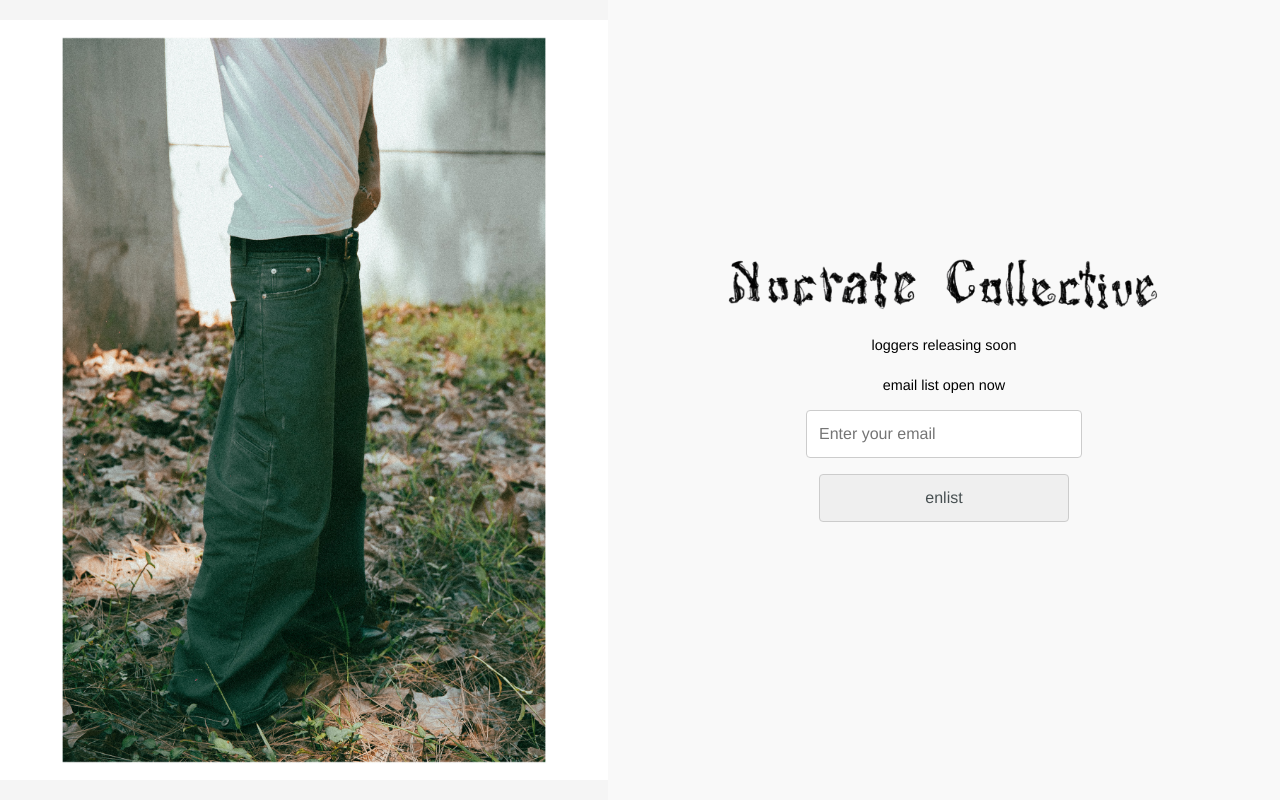
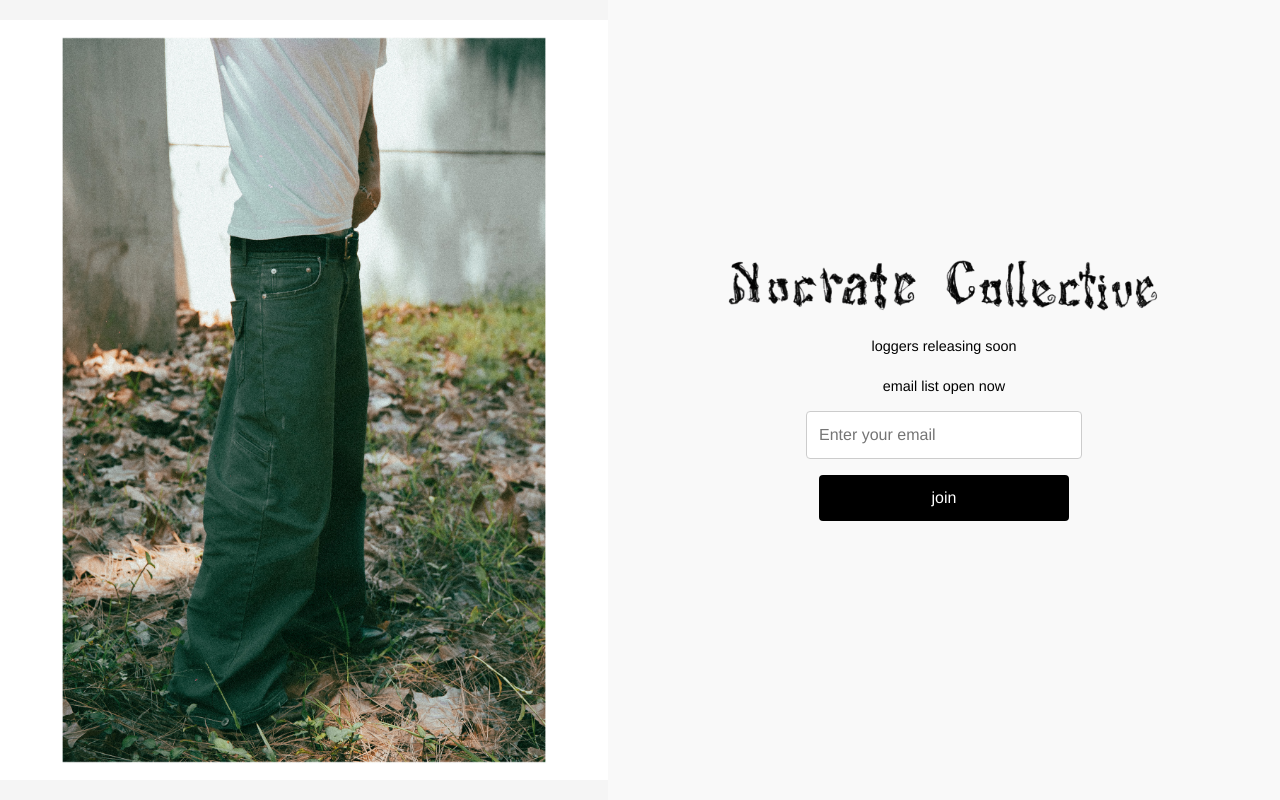
Before and after one commit to CalebDksn25/nocrateTest, a React (Create React App) app: page /password in a window 1280 px wide. Built offline with nearby package versions, Linux system fonts and the light colour scheme; no server answers.

Commit message:
pwp updates

```diff
--- a/src/pages/password/Password.jsx
+++ b/src/pages/password/Password.jsx
@@ -92,7 +92,7 @@
             onChange={(e) => setEmail(e.target.value)}
             required
           />
-          <input type="submit" id="button" value="enlist" />
+          <input type="submit" id="button" value="join" />
         </form>
         {/* <button className="lock-icon" onClick={() => setIsModalOpen(true)}>
           🔒
--- a/src/pages/password/password.css
+++ b/src/pages/password/password.css
@@ -160,22 +160,22 @@
   line-height: 1.4;
 }
 
-button[type="submit"] {
-  padding: 0.75rem;
-  background-color: #000;
+input[type="submit"] {
+  padding: 0.75rem 1.5rem;
+  background-color: #000 !important;
   color: white;
   border: none;
   border-radius: 4px;
   font-size: 1rem;
   cursor: pointer;
   transition: background-color 0.2s;
-  font-family: "Helvetica Neue", Helvetica, Arial, sans-serif;
-  font-size: 0.9rem;
-  line-height: 1.4;
+  -webkit-appearance: none;
+  -moz-appearance: none;
+  appearance: none;
 }
 
-button[type="submit"]:hover {
-  background-color: #333;
+input[type="submit"]:hover {
+  background-color: #333 !important;
 }
 
 .error {
```
